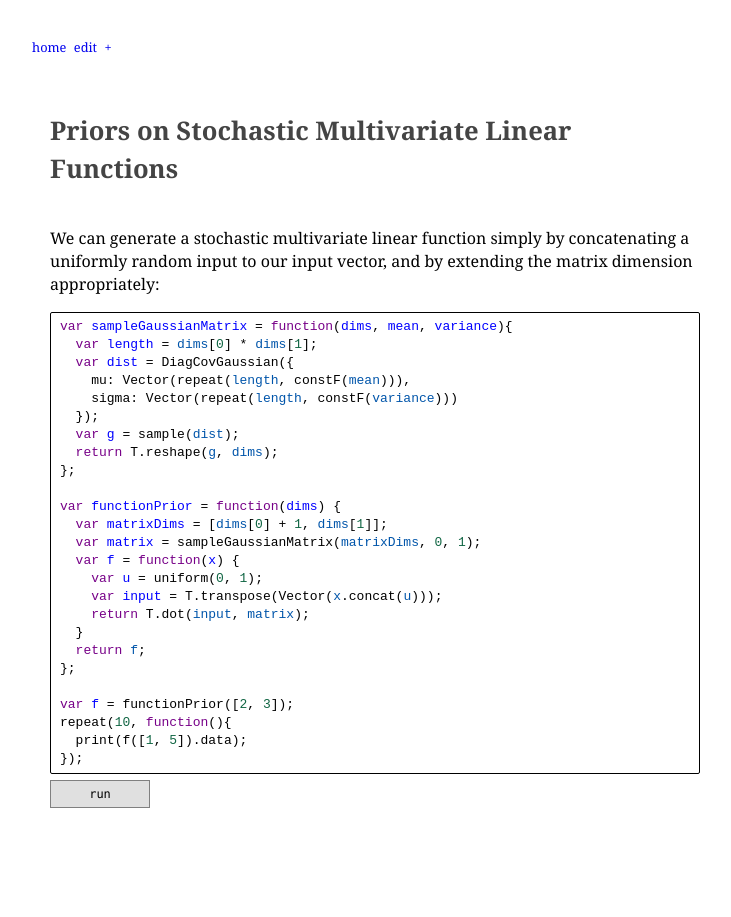
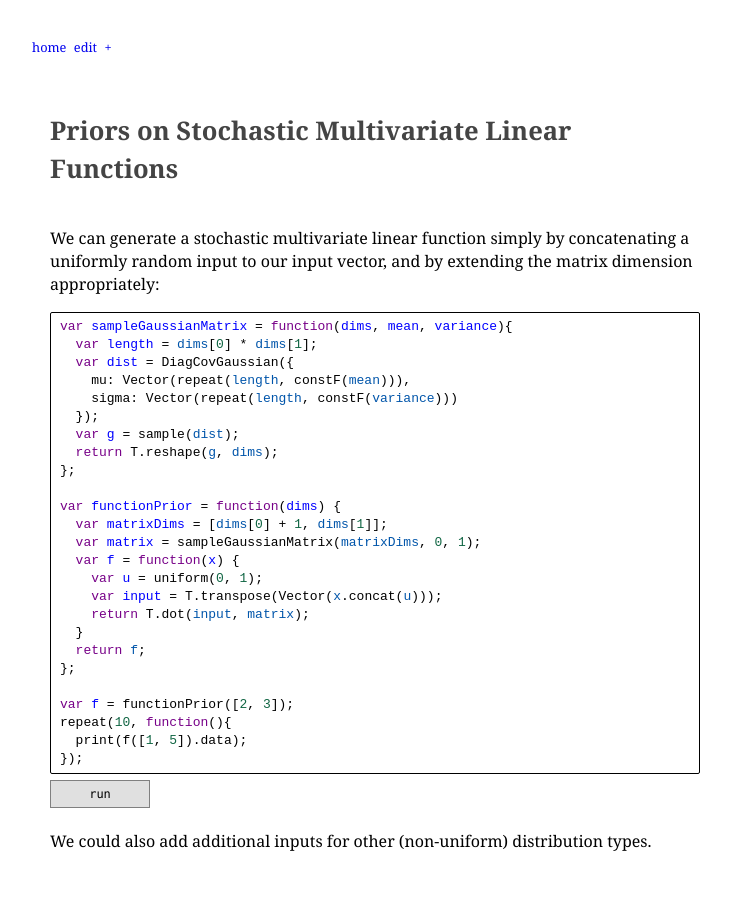
Before and after one commit to stuhlmueller/connoisseur, a Jekyll site: the page built from models/07-stochastic-linear.md, in a window 1280 px wide. Shown: the whole page, without its empty margins (8-739 px from the left). Built offline with Jekyll 4.4.1, drawn with Linux system fonts in a browser that asks for light colours; nearby versions of some CDN libraries; a script that is not in the unit is left out.

Commit message:
Update 07-stochastic-linear.md

```diff
--- a/models/07-stochastic-linear.md
+++ b/models/07-stochastic-linear.md
@@ -32,3 +32,5 @@ repeat(10, function(){
   print(f([1, 5]).data);
 });
 ~~~~
+
+We could also add additional inputs for other (non-uniform) distribution types.
```
